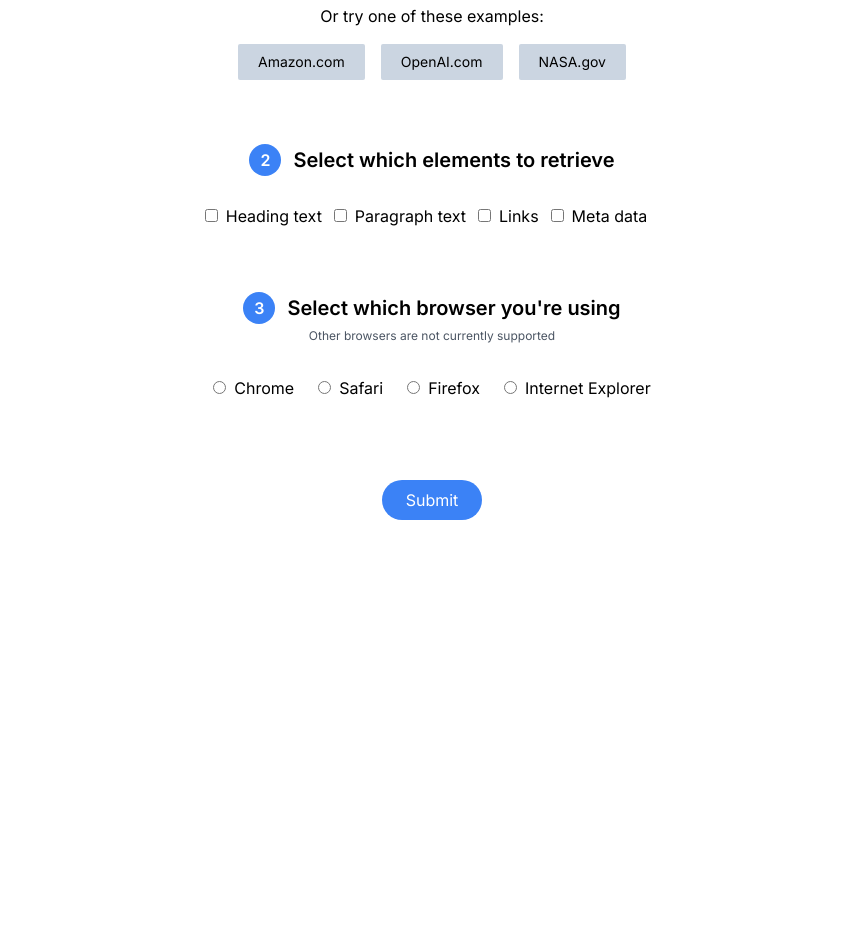
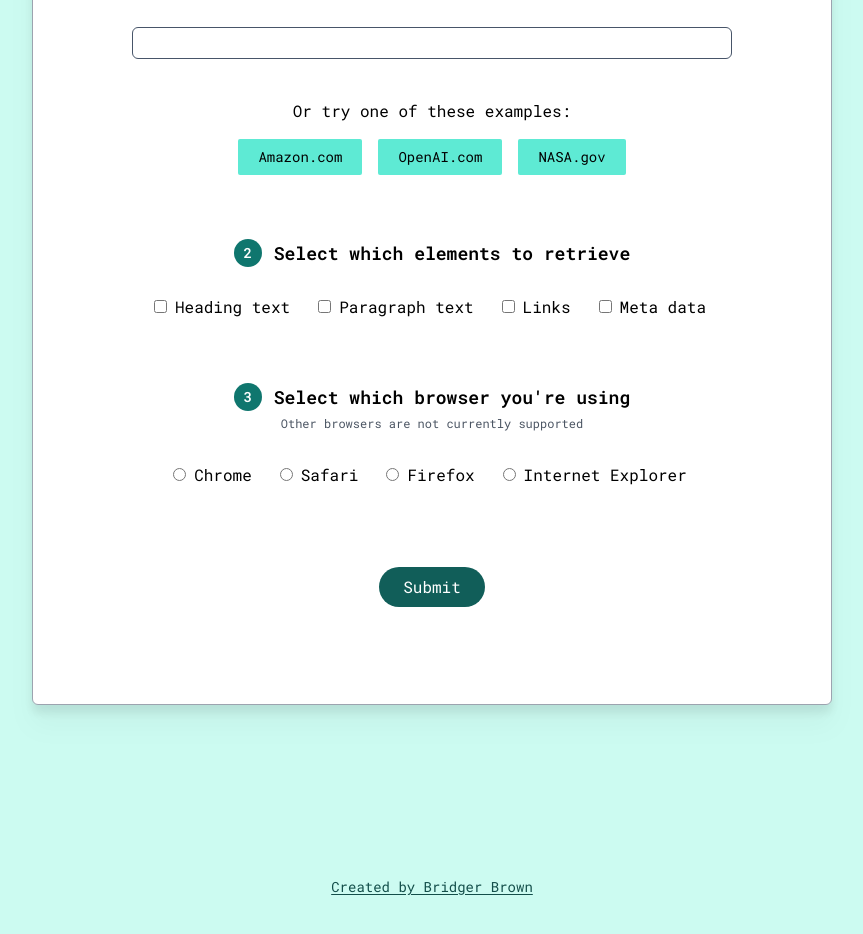
Before and after one commit to bridgerbrown/web-scraper-python, a Next.js app: page / in a window 1280 px wide. Shown: the part 460-1394 px from the top of the page, without its empty margins (208-1071 px from the left). Before the commit the page ends 980 px from the top, so only its background shows below. Built offline with nearby package versions, Linux system fonts and the light colour scheme.

Commit message:
monospace and teal stylization

```diff
--- a/app/home.tsx
+++ b/app/home.tsx
@@ -4,15 +4,19 @@ import React, {useState, ChangeEvent, FormEvent, useEffect} from "react";
 import axios from "axios";
 import DataItem from "@/components/DataItem";
 import ResultsList from "@/components/ResultsList";
+import Footer from "@/components/Footer";
 
 export default function Home() {
-  const titleCSS: string = `text-xl font-semibold ml-3`;
+  const titleCSS: string = `text-lg font-semibold ml-3`;
   const stepCSS: string = `mb-5 flex justify-center items-center`;
-  const stepCircleCSS: string = `w-8 h-8 rounded-full text-white bg-blue-500 flex justify-center items-center`;
-  const stepNumberCSS: string = `font-semibold absolute`;
-  const presetButtonCSS: string = `px-5 py-2 text-sm bg-slate-300 hover:bg-slate-400/60 transition-colors rounded-sm mx-2`;
-  const labelCSS: string = `ml-2 mr-3 cursor-pointer`;
-  const radioCSS: string = `ml-3`;
+  const stepCircleCSS: string = `w-7 h-7 rounded-full text-white bg-teal-700 flex justify-center items-center`;
+  const stepNumberCSS: string = `font-semibold text-sm absolute`;
+  const presetButtonCSS: string = `px-5 py-2 text-sm bg-teal-300 hover:bg-teal-200 transition-colors rounded-sm mx-2`;
+  const labelCSS: string = `ml-2 mr-4 cursor-pointer hover:opacity-50 transition-opacity`;
+  const checkboxCSS: string = `cursor-pointer ml-3`;
+  const radioCSS: string = `cursor-pointer ml-3`;
+  const startSectionCSS: string = `bg-white drop-shadow-xl w-[800px] min-h-[925px] border border-gray-400 rounded-md mt-12 justify-center items-center flex flex-col`;
+  const resultsSectionCSS: string = `pt-14 bg-white drop-shadow-xl w-[800px] min-h-[925px] border border-gray-400 rounded-md mt-12 justify-start items-center flex flex-col`;
 
   const [url, setUrl] = useState<string>("");
   const [selectedElements, setSelectedElements] = useState<string[]>([]);
@@ -24,11 +28,14 @@ export default function Home() {
   const [scrapedData, setScrapedData] = useState<any>();
   const [submitted, setSubmitted] = useState<boolean>(false);
   const [loading, setLoading] = useState<boolean>(false);
+  const [loadingTime, setLoadingTime] = useState<number>(0);
 
   const [headingData, setHeadingData] = useState<any[]>([]);
   const [paragraphData, setParagraphData] = useState<any[]>([]);
   const [linkData, setLinkData] = useState<any[]>([]);
   const [metaData, setMetaData] = useState<any[]>([]);
+
+  const scrapedDataLength = headingData.length + paragraphData.length + linkData.length + metaData.length;
 
   const handleUrlChange = (event: ChangeEvent<HTMLInputElement>) => {
     const newUrl = event.target.value;
@@ -54,6 +61,7 @@ export default function Home() {
 
   const handleSubmit = async (event: FormEvent) => {
     setLoading(true);
+    setLoadingTime(performance.now());
     setSubmitted(true);
     event.preventDefault();
     if (!url) setUrlError(true);
@@ -78,6 +86,7 @@ export default function Home() {
     setElementsError(false);
     setBrowserError(false);
     setStatus("");
+    setLoadingTime(0);
   }
 
   const handleScraper = async () => {
@@ -89,6 +98,7 @@ export default function Home() {
       };
       const res = await axios.post('http://127.0.0.1:5000/scrape', requestData);
       setLoading(false);
+      setLoadingTime((prev) => performance.now() - prev);
       setStatus(res.data.error ? res.data.error : res.data.message);
       setScrapedData(res.data.data);
       const heading_data = res.data.data[0].length ? [...res.data.data[0].map((item: any) => [item[0], item[1]])] : [];
@@ -109,37 +119,43 @@ export default function Home() {
   }, [loading, scrapedData])
 
   return (
-    <main>
+    <main className="bg-teal-100 relative pb-60">
       <Navbar />
-      <section className="mt-16 justify-center items-center flex flex-col">
+      <div className="w-screen flex justify-center items-center">
+        <section className={submitted && !loading ? resultsSectionCSS : startSectionCSS}>
           {
             submitted
             ?
               loading
               ?
-            <div className="w-screen flex items-center justify-center">
+              <div className=" flex items-center justify-center">
                 <h2 className="text-2xl">
                   Loading...
                 </h2>
               </div>
               :
               <div className="flex flex-col justify-center items-center">
-              <h1 className="text-3xl font-semibold mt-4 mb-2">
+                <h1 className="text-3xl font-semibold mb-2">
                   Results
                 </h1>
                 {status === "Scraping successful" ?
-                <h1 className="text-lg text-green-500 mb-6">
+                  <span className="max-w-xl flex flex-col justify-center items-center">
+                    <h1 className="text-green-500 mb-1">
                     Scraping successful!
                     </h1>
+                    <p className="text-sm text-gray-500 mb-8">
+                      {scrapedDataLength} items scraped in {loadingTime ? (loadingTime / 1000).toFixed(2) : "unknown"} seconds
+                    </p>
+                  </span>
                   :
                   <span className="max-w-xl flex flex-col justify-center items-center">
-                  <h1 className="text-2xl font-semibold text-red-500 mb-2">
+                    <h1 className="font-semibold text-red-500 mb-2">
                     Scraping error:
                     </h1>
-                  <h2 className="text-center text-lg text-red-500 mb-4">
+                    <h2 className="text-center text-red-500 mb-4">
                       {status}
                     </h2>
-                  <p className="mb-6">Did you select the right browser?</p>
+                    <p className="mb-6 text-sm">Make sure you entered a valid URL and the correct browser.</p>
                   </span>
                 }
                 <section className="w-full text-center flex justify-center items-center mb-4">
@@ -158,7 +174,7 @@ export default function Home() {
                 <div className="w-full flex items-center justify-center">
                   <button
                     onClick={handleRedo}
-                  className="px-6 py-2 text-white bg-blue-500 rounded-full hover:bg-blue-600 drop-shadow-none hover:drop-shadow-lg transition-all"
+                    className="mb-16 px-6 py-2 text-white bg-blue-500 rounded-full hover:bg-blue-600 drop-shadow-none hover:drop-shadow-lg transition-all"
                   >
                     Restart
                   </button>
@@ -166,7 +182,7 @@ export default function Home() {
               </div>
             :
             <div className="flex flex-col justify-center items-center">
-            <h1 className="text-3xl font-semibold mb-10">
+              <h1 className="font-semibold text-3xl mb-14">
                 Web Scraper
               </h1>
               <div className="mb-16 flex flex-col justify-center items-center">
@@ -177,7 +193,7 @@ export default function Home() {
                     </h2>
                   </div>
                   <h2 className={titleCSS}>
-                  Enter any website
+                    Enter an existing website
                   </h2>
                 </span>
                 <input
@@ -243,6 +259,7 @@ export default function Home() {
                       value="heading"
                       name="elements"
                       onChange={handleCheckboxChange}
+                      className={checkboxCSS}
                     />
                     <label
                       htmlFor="heading"
@@ -256,6 +273,7 @@ export default function Home() {
                       value="paragraph"
                       name="elements"
                       onChange={handleCheckboxChange}
+                      className={checkboxCSS}
                     />
                     <label
                       htmlFor="paragraph"
@@ -269,6 +287,7 @@ export default function Home() {
                       value="link"
                       name="elements"
                       onChange={handleCheckboxChange}
+                      className={checkboxCSS}
                     />
                     <label
                       htmlFor="link"
@@ -282,6 +301,7 @@ export default function Home() {
                       value="meta"
                       name="elements"
                       onChange={handleCheckboxChange}
+                      className={checkboxCSS}
                     />
                     <label
                       htmlFor="meta"
@@ -389,7 +409,7 @@ export default function Home() {
               <div className="w-full flex items-center justify-center">
                 <button
                   onClick={handleSubmit}
-                className="px-6 py-2 text-white bg-blue-500 rounded-full hover:bg-blue-600 drop-shadow-none hover:drop-shadow-lg transition-all"
+                  className="px-6 py-2 text-white bg-teal-800 rounded-full hover:bg-teal-600 drop-shadow-none hover:drop-shadow-lg transition-all"
                 >
                   Submit
                 </button>
@@ -397,6 +417,8 @@ export default function Home() {
             </div>
           }
         </section>
+      </div>
+      <Footer />
     </main>
   )
 }
--- a/app/layout.tsx
+++ b/app/layout.tsx
@@ -1,12 +1,13 @@
 import './globals.css'
 import type { Metadata } from 'next'
-import { Inter } from 'next/font/google'
+import { Inter, Roboto_Mono } from 'next/font/google'
 
 const inter = Inter({ subsets: ['latin'] })
+const robotoMono = Roboto_Mono({ subsets: ['latin'] })
 
 export const metadata: Metadata = {
-  title: 'Create Next App',
-  description: 'Generated by create next app',
+  title: 'Web Scraper',
+  description: 'A Web Scraper built with Python, JS, TS, React, and NextJS! By Bridger Brown',
 }
 
 export default function RootLayout({
@@ -16,7 +17,7 @@ export default function RootLayout({
 }) {
   return (
     <html lang="en">
-      <body className={inter.className}>{children}</body>
+      <body className={robotoMono.className}>{children}</body>
     </html>
   )
 }
--- a/components/DataItem.tsx
+++ b/components/DataItem.tsx
@@ -12,6 +12,7 @@ export default function DataItem(props: any) {
             </h2>
           </div>
         </div>
+        <span className="break-words w-[550px]">
           {type != "Link" ?
             type != "Heading" ?
               <h2 className="text-base">
@@ -30,6 +31,7 @@ export default function DataItem(props: any) {
               {item[0]}
             </a>
           }
+        </span>
       </div>
     </div>
   )
--- /dev/null
+++ b/components/Footer.tsx
@@ -0,0 +1,15 @@
+
+function Footer() {
+  return (
+    <footer className="w-full py-12 absolute bottom-0 flex justify-center items-center">
+      <a href="https://www.bridgerbrown.dev/"
+        target="_blank" rel="noopener noreferrer"
+        className="text-sm underline-offset-2 underline text-teal-900"
+      >
+        Created by Bridger Brown
+      </a>
+    </footer>
+  )
+};
+
+export default Footer;
--- a/components/Navbar.tsx
+++ b/components/Navbar.tsx
@@ -1,7 +1,7 @@
 import Link from "next/link";
 
 function Navbar() {
-  const linkCSS: string = `px-2 mx-8`;
+  const linkCSS: string = `hover:opacity-50 transition-opacity px-2 mx-8`;
 
   return (
     <nav className="">
--- a/components/ResultsList.tsx
+++ b/components/ResultsList.tsx
@@ -3,8 +3,8 @@ import DataItem from "./DataItem";
 export default function ResultsList(props: any) {
   const { data, type } = props;
   const dataSectionCSS: string = `max-w-xl mb-12`;
-  const dataHeadingCSS: string = `mb-1 text-lg`;
-  const dataResultsCSS: string = `flex flex-col space-y-6 justify-center items-start`;
+  const dataHeadingCSS: string = `mb-1 text-xl font-semibold`;
+  const dataResultsCSS: string = `flex flex-col space-y-5 justify-center items-start`;
 
   return (
     <div>
--- a/package.json
+++ b/package.json
@@ -9,7 +9,6 @@
     "lint": "next lint"
   },
   "dependencies": {
-    "@types/node": "20.4.9",
     "@types/react": "18.2.19",
     "@types/react-dom": "18.2.7",
     "autoprefixer": "10.4.14",
@@ -22,5 +21,8 @@
     "react-dom": "18.2.0",
     "tailwindcss": "3.3.3",
     "typescript": "5.1.6"
+  },
+  "devDependencies": {
+    "@types/node": "^20.5.7"
   }
 }
```
Also changed, not shown: 1 other file (tests, documents, lock files or other folders). Lines whose indentation alone changed are shown as unchanged.
